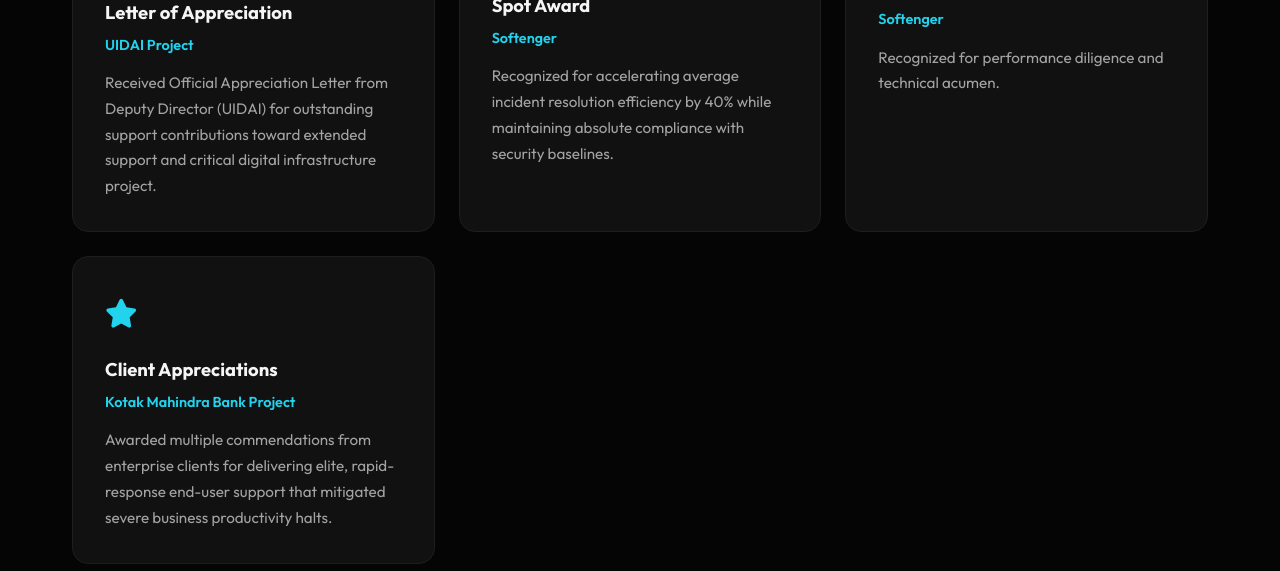
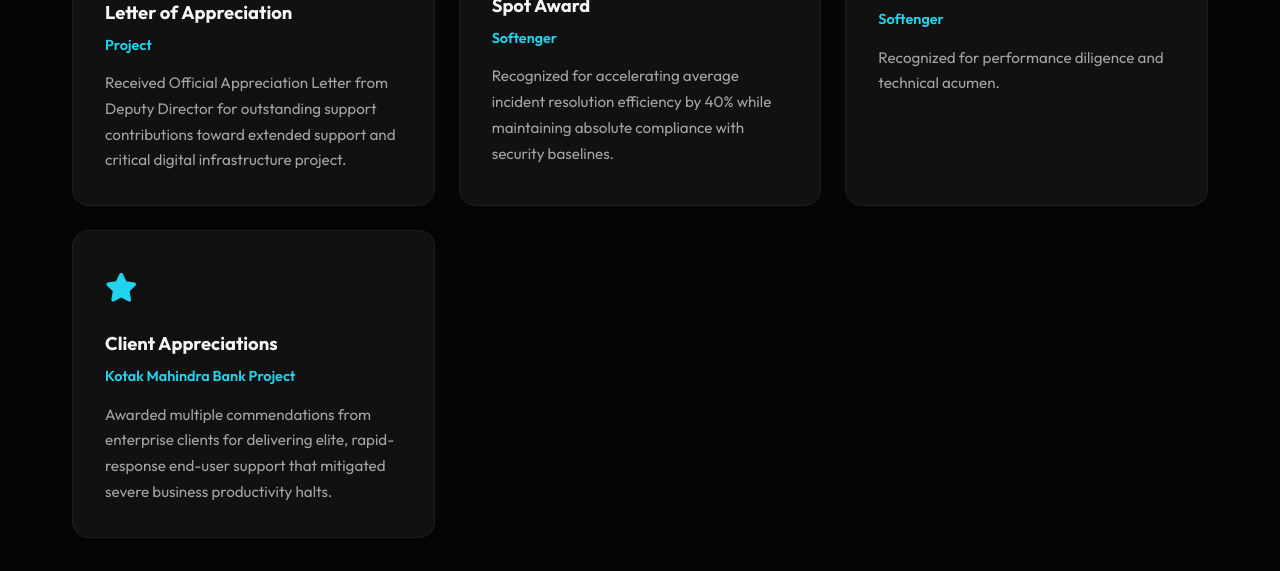
Before and after one commit to manikandann95/Portfolio, a website: page index.html in a window 1280 px wide. Shown: the part 7993-8564 px from the top of the page. Drawn offline with nearby package versions, Linux system fonts and the light colour scheme.

Commit message:
Modify award card details in index.html
Updated the image source and modified award details.

```diff
--- a/index.html
+++ b/index.html
@@ -460,10 +460,10 @@
                 <!-- Award 1 -->
                 <div class="award-card" data-aos="fade-up" data-aos-delay="0">
                     <div class="award-icon"><i class="fas fa-award"></i></div>
-                    <div class="cert-img"><img src="assets/badges/Appreciation Letter.png" alt="Appreciation Letter"></div>
+                    <div class="cert-img"><img src="assets/badges/1Appreciation Letter.png" alt="Appreciation Letter"></div>
                     <h3>Letter of Appreciation</h3>
-                    <p class="award-issuer">UIDAI Project</p>
-                    <p>Received Official Appreciation  Letter from Deputy Director (UIDAI) for outstanding support contributions
+                    <p class="award-issuer">Project</p>
+                    <p>Received Official Appreciation Letter from Deputy Director for outstanding support contributions
                         toward extended support and critical digital infrastructure project.</p>
                 </div>
                 <!-- Award 2 -->
```
